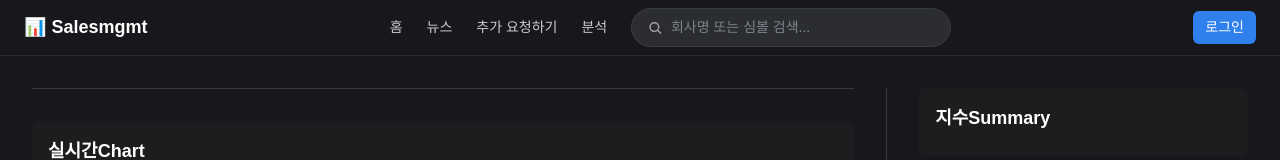
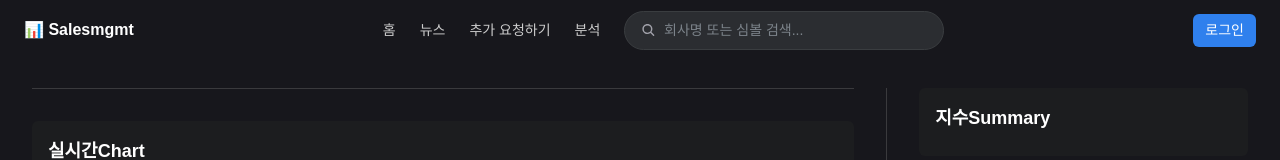
Before and after one commit to GiHoon1123/Finstage-Front, a Next.js app: page / in a window 1280 px wide. Shown: the top 160 px of the page. Built offline with nearby package versions, Linux system fonts and the light colour scheme; no server answers.

Commit message:
style: 뉴스 페이지 스타일 수정

```diff
--- a/src/shared/assets/css/layout.css
+++ b/src/shared/assets/css/layout.css
@@ -3,9 +3,9 @@
   top: 0;
   left: 0;
   right: 0;
-  height: 56px;
+  height: 60px;
   background-color: #17171c;
-  border-bottom: 1px solid #2c2c2e;
+  /* border-bottom: 1px solid #2c2c2e; */
   z-index: 999;
 }
 
@@ -21,7 +21,7 @@
 
 .logo a {
   font-weight: bold;
-  font-size: 18px;
+  font-size: 16px;
   color: white;
   text-decoration: none;
 }
--- a/src/shared/assets/css/topNews.css
+++ b/src/shared/assets/css/topNews.css
@@ -9,8 +9,9 @@
 }
 
 .top-news-title {
-  font-size: 1.25rem;
+  font-size: 24px;
   font-weight: bold;
+  line-height: 1.45;
 }
 
 /* Layout: 대표 뉴스 + 리스트 */
--- a/src/widgets/newsSection/ui/TopNewsSection.tsx
+++ b/src/widgets/newsSection/ui/TopNewsSection.tsx
@@ -2,7 +2,7 @@ import { TopNewsPanel } from "@/features/topNews";
 
 export default function TopNewsSection() {
   return (
-    <div style={{ width: "65%", margin: "auto" }}>
+    <div style={{ width: "65%", margin: "auto", marginTop: 48 }}>
       <TopNewsPanel variant="default" title="주요 뉴스" />
     </div>
   );
```
